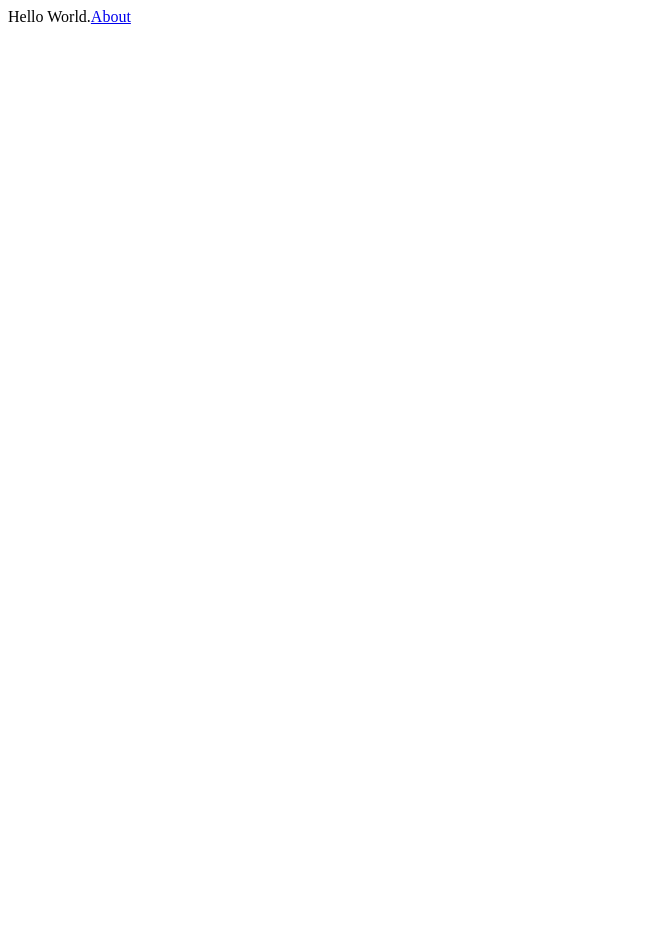
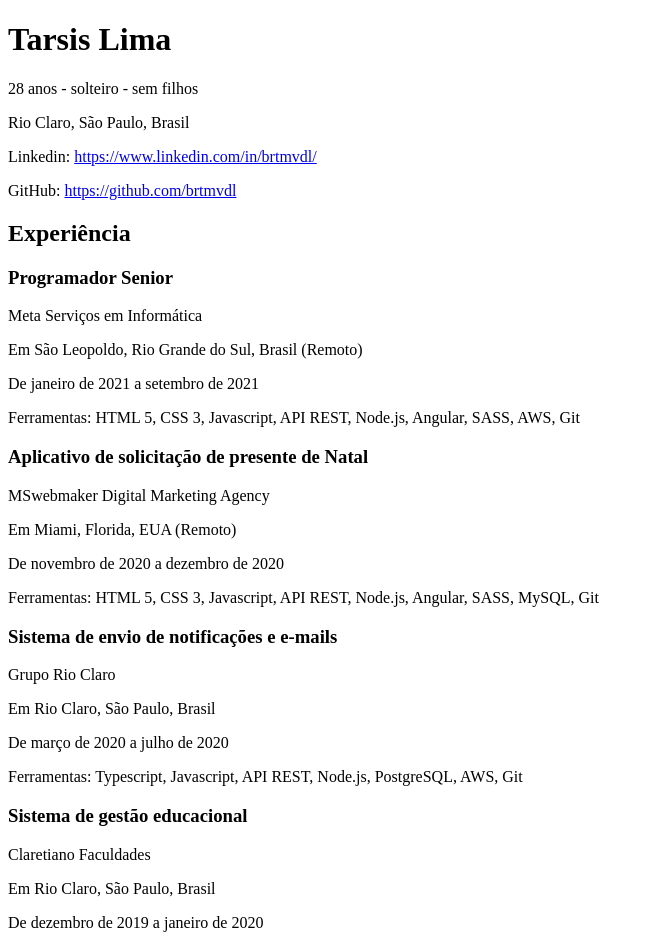
Before and after one commit to tarsislimadev/blog-old, a Next.js app: page / in a window 1280 px wide. Shown: the top 948 px of the page, without its empty margins (0-652 px from the left). Before the commit the page ends 800 px from the top, so only its background shows below. Built offline with nearby package versions, Linux system fonts and the light colour scheme.

Commit message:
Adding first page

```diff
--- a/pages/index.js
+++ b/pages/index.js
@@ -1,10 +1,158 @@
 import Link from 'next/link'
+import Head from 'next/head'
 
 export default function Home() {
+  const linkedin = 'https://www.linkedin.com/in/brtmvdl/'
+  const github = 'https://github.com/brtmvdl'
+
   return (
-    <div>
-      Hello World.
-      <Link href="/about">About</Link>
-    </div>
+    <>
+      <Head>
+        <title>Tarsis Lima</title>
+      </Head>
+
+      <div>
+
+        <h1>Tarsis Lima</h1>
+        <p></p>
+
+        <p>28 anos - solteiro - sem filhos</p>
+        <p>Rio Claro, São Paulo, Brasil</p>
+        <p>Linkedin: <Link href={linkedin}><a>{linkedin}</a></Link></p>
+        <p>GitHub: <Link href={github}><a>{github}</a></Link></p>
+        <p></p>
+
+        <h2>Experiência</h2>
+        <p></p>
+
+        <h3>Programador Senior</h3>
+        <p>Meta Serviços em Informática</p>
+        <p>Em São Leopoldo, Rio Grande do Sul, Brasil (Remoto)</p>
+        <p>De janeiro de 2021 a setembro de 2021</p>
+        <p>Ferramentas: HTML 5, CSS 3, Javascript, API REST, Node.js, Angular, SASS, AWS, Git</p>
+        <p></p>
+
+        <h3>Aplicativo de solicitação de presente de Natal</h3>
+        <p>MSwebmaker Digital Marketing Agency</p>
+        <p>Em Miami, Florida, EUA (Remoto)</p>
+        <p>De novembro de 2020 a dezembro de 2020</p>
+        <p>Ferramentas: HTML 5, CSS 3, Javascript, API REST, Node.js, Angular, SASS, MySQL, Git</p>
+        <p></p>
+
+        <h3>Sistema de envio de notificações e e-mails</h3>
+        <p>Grupo Rio Claro</p>
+        <p>Em Rio Claro, São Paulo, Brasil</p>
+        <p>De março de 2020 a julho de 2020</p>
+        <p>Ferramentas: Typescript, Javascript, API REST, Node.js, PostgreSQL, AWS, Git</p>
+        <p></p>
+
+        <h3>Sistema de gestão educacional</h3>
+        <p>Claretiano Faculdades</p>
+        <p>Em Rio Claro, São Paulo, Brasil</p>
+        <p>De dezembro de 2019 a janeiro de 2020</p>
+        <p>Ferramentas: HTML 5, CSS 3, Javascript, API REST, Node.js, PostgreSQL, Git</p>
+        <p></p>
+
+        <h3>Website e aplicativo de e-commerce</h3>
+        <p>Rique Iluminação</p>
+        <p>Em Rio Claro, São Paulo, Brasil</p>
+        <p>De dezembro de 2018 a janeiro de 2019</p>
+        <p>Ferramentas: HTML 5, CSS 3, Javascript, React.js, API REST, Node.js, MySQL, Git</p>
+        <p></p>
+
+        <h3>Aplicativo de entrega de comida</h3>
+        <p>Food & Drink</p>
+        <p>Em Limeira, São Paulo, Brasil</p>
+        <p>Em abril de 2018</p>
+        <p>Ferramentas: HTML 5, CSS 3, Javascript, React.js, Typescript, API REST, Node.js, PostgreSQL, Git</p>
+        <p></p>
+
+        <h3>Aplicativo de entrega de comida</h3>
+        <p>Food & Drink</p>
+        <p>Em Limeira, São Paulo, Brasil</p>
+        <p>Em janeiro de 2018</p>
+        <p>Ferramentas: HTML 5, CSS 3, Javascript, React.js, Typescript, API REST, Node.js, PostgreSQL, Git</p>
+        <p></p>
+
+        <h3>Aplicativo de e-commerce</h3>
+        <p>Rique Iluminação</p>
+        <p>Em Rio Claro, São Paulo, Brasil</p>
+        <p>Em julho de 2014</p>
+        <p>Ferramentas: HTML 5, CSS 3, Javascript, API REST, Node.js, MySQL, Git</p>
+        <p></p>
+
+        <h3>Sistema de gestão imobiliária</h3>
+        <p>Armando Aparecido Gobato</p>
+        <p>Em Rio Claro, São Paulo, Brasil</p>
+        <p>De abril de 2014 a junho de 2014</p>
+        <p>Ferramentas: HTML 5, CSS 3, Javascript, PHP, CakePHP, MySQL</p>
+        <p></p>
+
+        <h3>Programador Pleno</h3>
+        <p>Luxfacta Soluções em TI</p>
+        <p>Em Rio Claro, São Paulo, Brasil</p>
+        <p>De março de 2014 a setembro de 2017</p>
+        <p>Ferramentas: HTML 5, CSS 3, Javascript, Less, API REST, Node.js, PHP, Laravel, MySQL, SVN</p>
+        <p></p>
+
+        <h3>Programador Junior</h3>
+        <p>Plano W</p>
+        <p>Em Rio Claro, São Paulo, Brasil</p>
+        <p>De abril de 2013 a setembro de 2013</p>
+        <p>Ferramentas: HTML 5, CSS 3, Javascript, PHP, Wordpress, MySQL, Git</p>
+        <p></p>
+
+        <h3>Programador (Voluntário)</h3>
+        <p>Igreja Batista do Parque</p>
+        <p>Em Rio Claro, São Paulo, Brasil</p>
+        <p>De janeiro de 2011 a julho de 2014</p>
+        <p>Ferramentas: HTML 5, CSS 3, Javascript, PHP, CakePHP, MySQL</p>
+        <p></p>
+
+        <h2>Formação</h2>
+        <p></p>
+
+        <h3>Análise e Desenvolvimento de Sistemas</h3>
+        <p>Claretiano Faculdades</p>
+        <p>Em Rio Claro, São Paulo, Brasil</p>
+        <p>De janeiro de 2016 a agosto de 2018</p>
+        <p></p>
+
+        <h3>Técnico em Informática</h3>
+        <p>ETEC Professor Armando Bayeux da Silva</p>
+        <p>Em Rio Claro, São Paulo, Brasil</p>
+        <p>De julho de 2009 a dezembro de 2010</p>
+        <p></p>
+
+        <h2>Certificações</h2>
+        <p></p>
+
+        <h3>AWS Certified Cloud Practitioner</h3>
+        <p>Alura</p>
+        <p>Em Julho de 2021</p>
+        <p></p>
+
+        <h3>Amazon Web Services</h3>
+        <p>Alura</p>
+        <p>Em Julho de 2021</p>
+        <p></p>
+
+        <h3>Amazon Web Services</h3>
+        <p>LinkedIn</p>
+        <p>Em Julho de 2021</p>
+        <p></p>
+
+        <h3>Node.js</h3>
+        <p>LinkedIn</p>
+        <p>Em Junho de 2021</p>
+        <p></p>
+
+        <h3>Javascript</h3>
+        <p>LinkedIn</p>
+        <p>Em Junho de 2021</p>
+        <p></p>
+      </div>
+
+    </>
   )
 }
```
